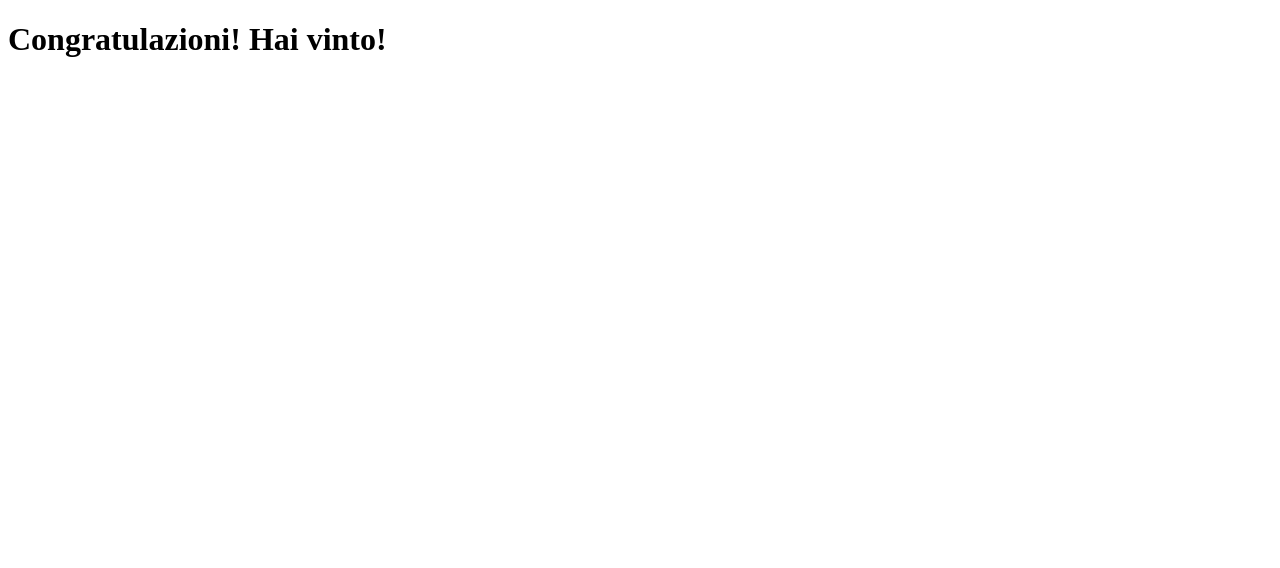
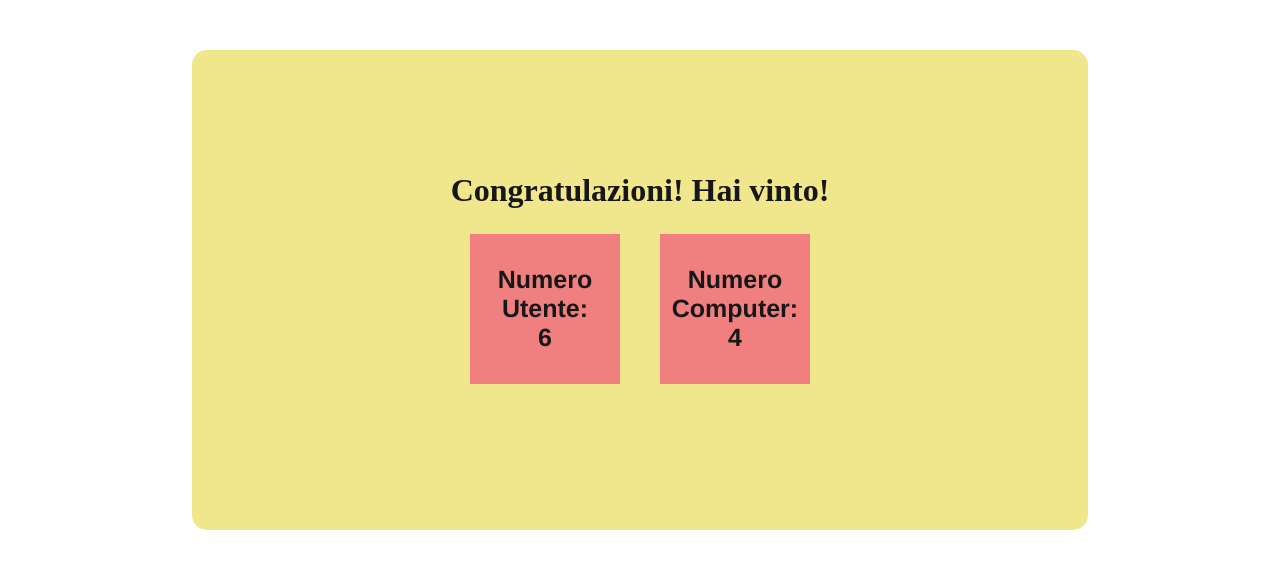
Before and after one commit to Pievisco89/js-mail-dadi, a plain HTML site: page js-dadi/index.html in a window 1280 px wide. Drawn offline with Linux system fonts and the light colour scheme.

Commit message:
aggiunto css - esercizio dadi finito

```diff
--- /dev/null
+++ b/js-dadi/css/style.css
@@ -0,0 +1,39 @@
+*{
+  margin: 0;
+  padding: 0;
+  box-sizing: border-box;
+}
+
+.container{
+  display: flex;
+  flex-direction: column;
+  justify-content: center;
+  align-items: center;
+  width: 70%;
+  height: 60vh;
+  margin: 50px auto;
+  border-radius: 15px;
+  background-color: khaki;
+  color: rgb(24, 23, 23);
+}
+
+.container_dadi{
+  display: flex;
+  justify-content: center;
+  align-items: center;
+  width: 80%;
+  margin: 15px auto;
+}
+
+.dadi{
+  display: flex;
+  align-items: center;
+  text-align: center;
+  width: 150px;
+  height: 150px;
+  background-color: lightcoral;
+  margin: 10px 20px;
+  font-size: 25px;
+  font-family:'Franklin Gothic Medium', 'Arial Narrow', Arial, sans-serif;
+  font-weight: bolder;
+}
--- a/js-dadi/index.html
+++ b/js-dadi/index.html
@@ -4,13 +4,24 @@
   <meta charset="UTF-8">
   <meta http-equiv="X-UA-Compatible" content="IE=edge">
   <meta name="viewport" content="width=device-width, initial-scale=1.0">
+  <link rel="stylesheet" href="css/style.css">
   <title>Dadi</title>
 </head>
 <body>
+  <div class="container">
 
-  <h1 id="output">
+    <h1 id="output">
+    </h1>
 
-  </h1>
+    <div class="container_dadi">
+      <div class="dadi" id="punteggio_utente">
+      </div>
+
+      <div class="dadi" id="punteggio_computer">
+      </div>
+    </div>
+
+  </div>
 
   <script src="js/script.js"></script>
 </body>
--- a/js-dadi/js/script.js
+++ b/js-dadi/js/script.js
@@ -10,9 +10,11 @@ var msg;
 if(num_utente > num_computer){
   msg = "Congratulazioni! Hai vinto!"
 }else if(num_utente === num_computer){
-  msg = "Pareggio"
+  msg = "Pareggio!"
 }else{
-  msg = "Peccato, hai perso! Ha vinto il computer."
+  msg = "Peccato, hai perso! Ha vinto il computer!"
 }
 
 document.getElementById('output').innerHTML = msg;
+document.getElementById('punteggio_utente').innerHTML = "Numero Utente:<br> " + num_utente;
+document.getElementById('punteggio_computer').innerHTML = "Numero Computer:<br> " + num_computer;
```
